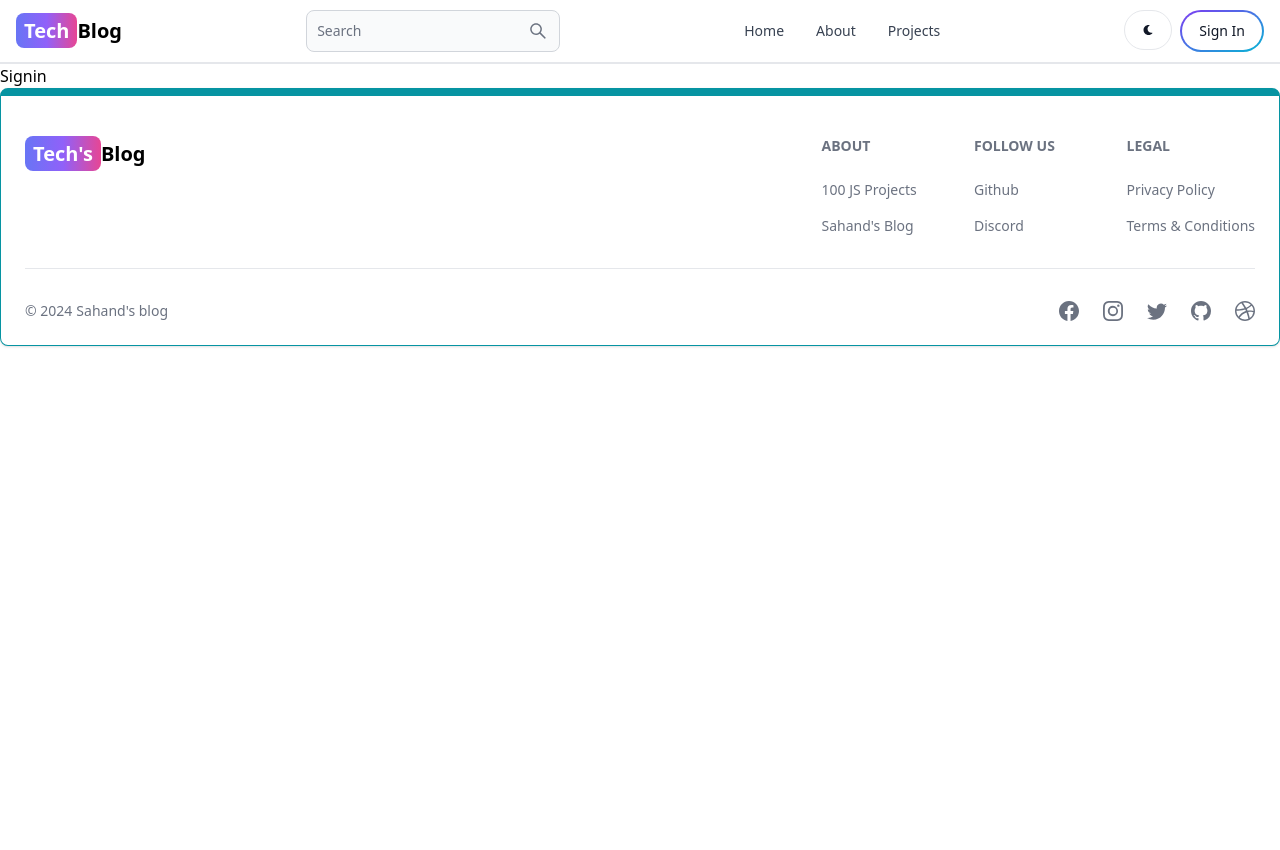
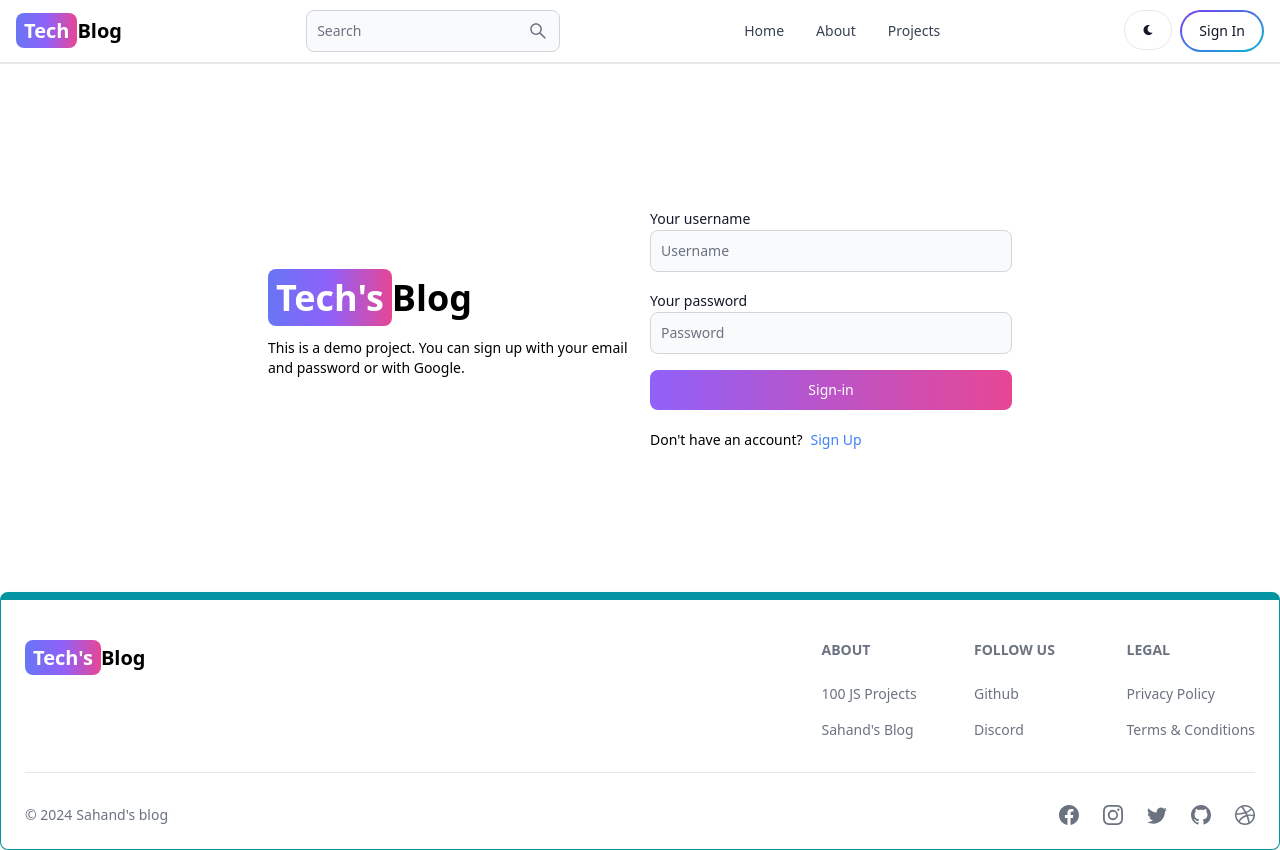
Before and after one commit to Ishan-Sandaruwan/Bloging_web_-MERN-, a React (Vite) app in the folder blogApp/: page /sign-in in a window 1280 px wide. Before the commit the page ends 800 px from the top, so only its background shows below. Built offline with nearby package versions, Linux system fonts and the light colour scheme.

Commit message:
create sign page ui and functionality

```diff
--- a/blogApp/src/pages/Signin.jsx
+++ b/blogApp/src/pages/Signin.jsx
@@ -1,9 +1,113 @@
 import React from 'react'
+import { Alert, Button, Label, Spinner, TextInput } from "flowbite-react";
+import { useState } from "react";
+import { Link, useNavigate } from "react-router-dom";
 
 export default function Signin() {
+  const navigate = useNavigate();
+  const [formData, setFormData] = useState({});
+  const [errorMessage, setErrorMessage] = useState(null);
+  const [loading, setLoading] = useState(false);
+  const handleChange = (e) => {
+    //console.log(e.target.id, e.target.value);
+    setFormData({ ...formData, [e.target.id]: e.target.value.trim() });
+  };
+  const handleSubmit = async (e) => {
+    e.preventDefault();
+    //console.log(formData);
+    if (!formData.username || !formData.password) {
+      return setErrorMessage("Fill all the fields. ");
+    }
+    try {
+      setLoading(true);
+      setErrorMessage(null);
+      const res = await fetch("api/auth/signin", {
+        method: "POST",
+        headers: { "Content-Type": "application/json" },
+        body: JSON.stringify(formData),
+      });
+      const data = await res.json();
+      //console.log(data);
+      if (data.success == false) {
+        setLoading(false);
+        return setErrorMessage(data.message);
+      }
+      setLoading(false);
+      if(res.ok){
+        navigate('/');
+      }
+    } catch (error) {
+      console.error(error);
+      setErrorMessage(error.message);
+      setLoading(false);
+    }
+  };
   return (
-    <div>
-      Signin
+    <div className="min-h-[66vh] w-full flex items-center justify-center">
+      <div className="flex p-3 max-w-3xl mx-auto flex-col md:flex-row md:items-center gap-5 ">
+        {/* left */}
+        <div className="flex-1">
+          <Link to="/" className="font-bold dark:text-white text-4xl">
+            <span className="px-2 py-1 bg-gradient-to-r from-indigo-500 via-purple-500 to-pink-500 rounded-lg text-white">
+              Tech's
+            </span>
+            Blog
+          </Link>
+          <p className="text-sm mt-5">
+            This is a demo project. You can sign up with your email and password
+            or with Google.
+          </p>
+        </div>
+        {/* right */}
+
+        <div className="flex-1">
+          <form className="flex flex-col gap-4" onSubmit={handleSubmit}>
+            <div>
+              <Label value="Your username" />
+              <TextInput
+                type="text"
+                placeholder="Username"
+                id="username"
+                onChange={handleChange}
+              />
+            </div>
+            <div>
+              <Label value="Your password" />
+              <TextInput
+                type="text"
+                placeholder="Password"
+                id="password"
+                onChange={handleChange}
+              />
+            </div>
+            <Button
+              gradientDuoTone="purpleToPink"
+              type="submit"
+              disabled={loading}
+            >
+              {loading ? (
+                <>
+                  <Spinner size='sm' />
+                  <span className="pl-3">Loading...</span>
+                </>
+              ) : (
+                "Sign-in"
+              )}
+            </Button>
+          </form>
+          <div className="flex gap-2 text-sm mt-5">
+            <span>Don't have an account?</span>
+            <Link to="/sign-up" className="text-blue-500">
+              Sign Up
+            </Link>
+          </div>
+          {errorMessage && (
+            <Alert className="mt-5" color="failure">
+              {errorMessage}
+            </Alert>
+          )}
+        </div>
+      </div>
     </div>
-  )
+  );
 }
--- a/blogApp/src/pages/Signup.jsx
+++ b/blogApp/src/pages/Signup.jsx
@@ -41,7 +41,7 @@
     }
   };
   return (
-    <div className="min-h-screen -mt-20 w-full flex items-center justify-center">
+    <div className="min-h-[66vh] w-full flex items-center justify-center">
       <div className="flex p-3 max-w-3xl mx-auto flex-col md:flex-row md:items-center gap-5 ">
         {/* left */}
         <div className="flex-1">
```
